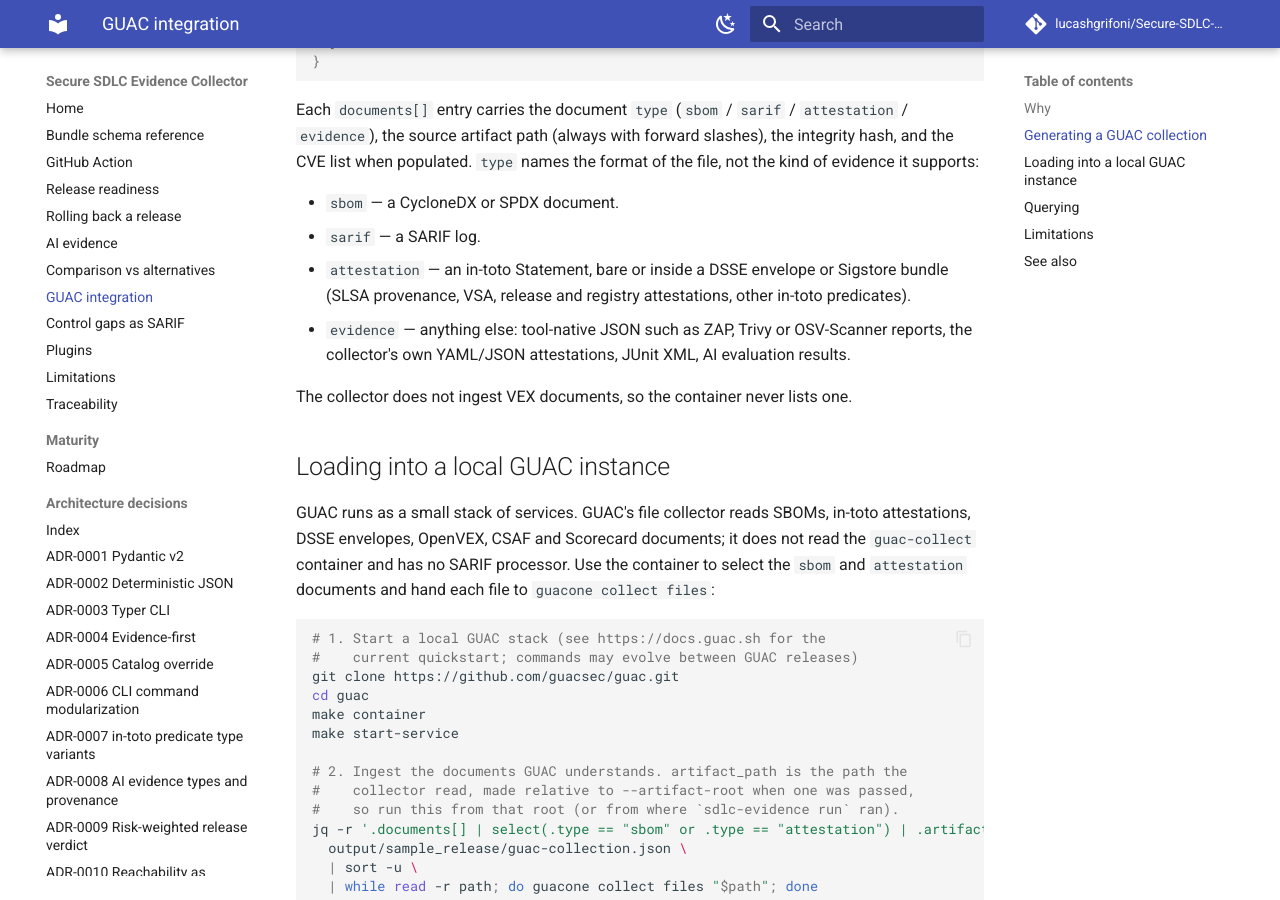
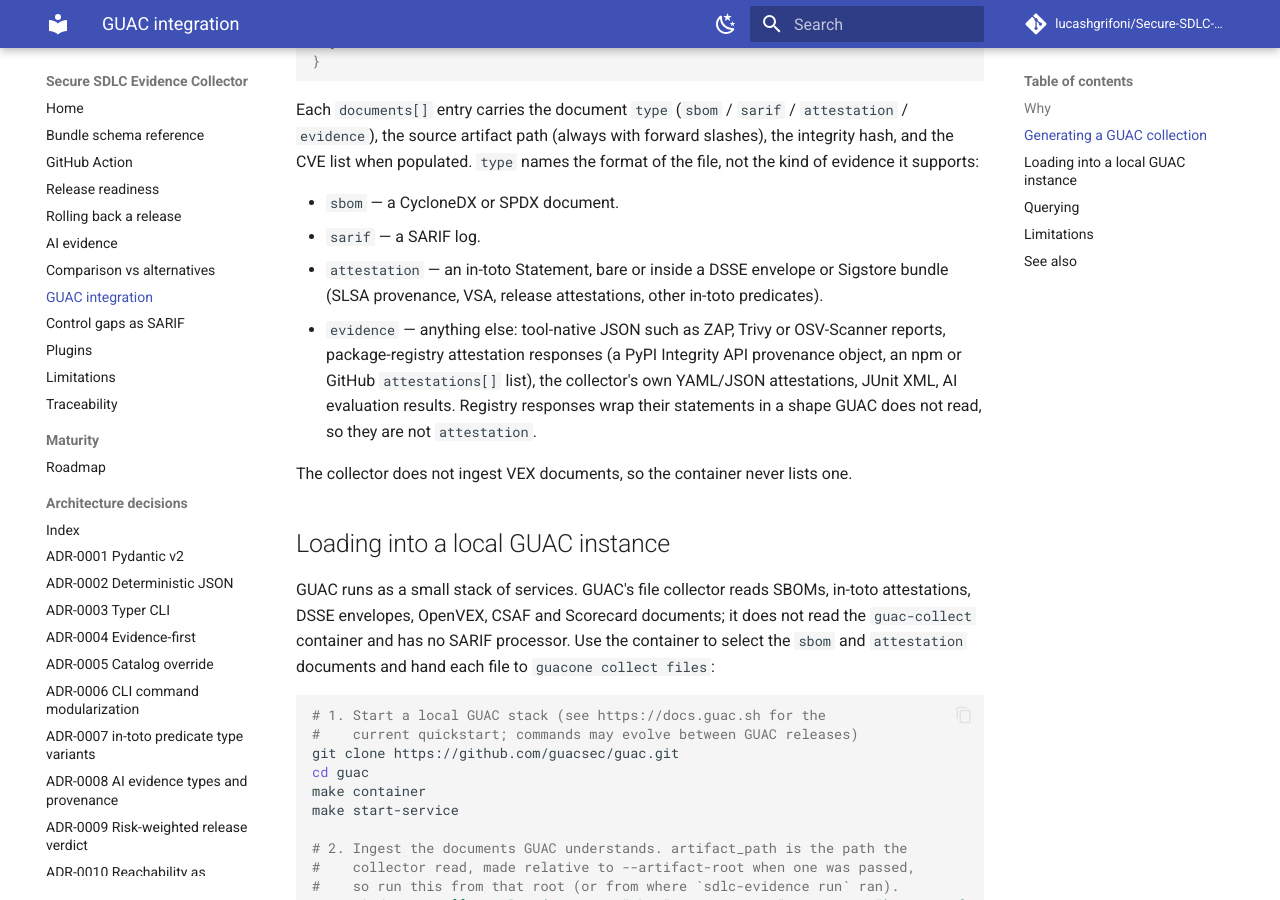
Before and after one commit to lucashgrifoni/Secure-SDLC-Evidence-Collector, an MkDocs documentation site: the page built from docs/guac.md, in a window 1280 px wide and 900 px high, scrolled down 1529 px. Built offline with MkDocs 1.6.1 and Material for MkDocs 9.7.7, drawn with Linux system fonts in a browser that asks for light colours; comment, search, counter and statistics services are not loaded.

Commit message:
fix(guac): label package-registry attestation responses as evidence
registry_attestation accepts PyPI Integrity API provenance objects and
npm/GitHub attestations[] responses. Those are registry wrappers around
the statements, not a bare in-toto Statement or DSSE envelope, so calling
them "attestation" made the documented jq loop hand GUAC a file its
collector does not read. They are now "evidence", and docs/guac.md says so.

```diff
--- a/docs/guac.md
+++ b/docs/guac.md
@@ -85,11 +85,14 @@
 - `sbom` — a CycloneDX or SPDX document.
 - `sarif` — a SARIF log.
 - `attestation` — an in-toto Statement, bare or inside a DSSE envelope
-  or Sigstore bundle (SLSA provenance, VSA, release and registry
-  attestations, other in-toto predicates).
+  or Sigstore bundle (SLSA provenance, VSA, release attestations, other
+  in-toto predicates).
 - `evidence` — anything else: tool-native JSON such as ZAP, Trivy or
-  OSV-Scanner reports, the collector's own YAML/JSON attestations,
-  JUnit XML, AI evaluation results.
+  OSV-Scanner reports, package-registry attestation responses (a PyPI
+  Integrity API provenance object, an npm or GitHub `attestations[]`
+  list), the collector's own YAML/JSON attestations, JUnit XML, AI
+  evaluation results. Registry responses wrap their statements in a
+  shape GUAC does not read, so they are not `attestation`.
 
 The collector does not ingest VEX documents, so the container never
 lists one.
```
Also changed, not shown: 2 other files.
